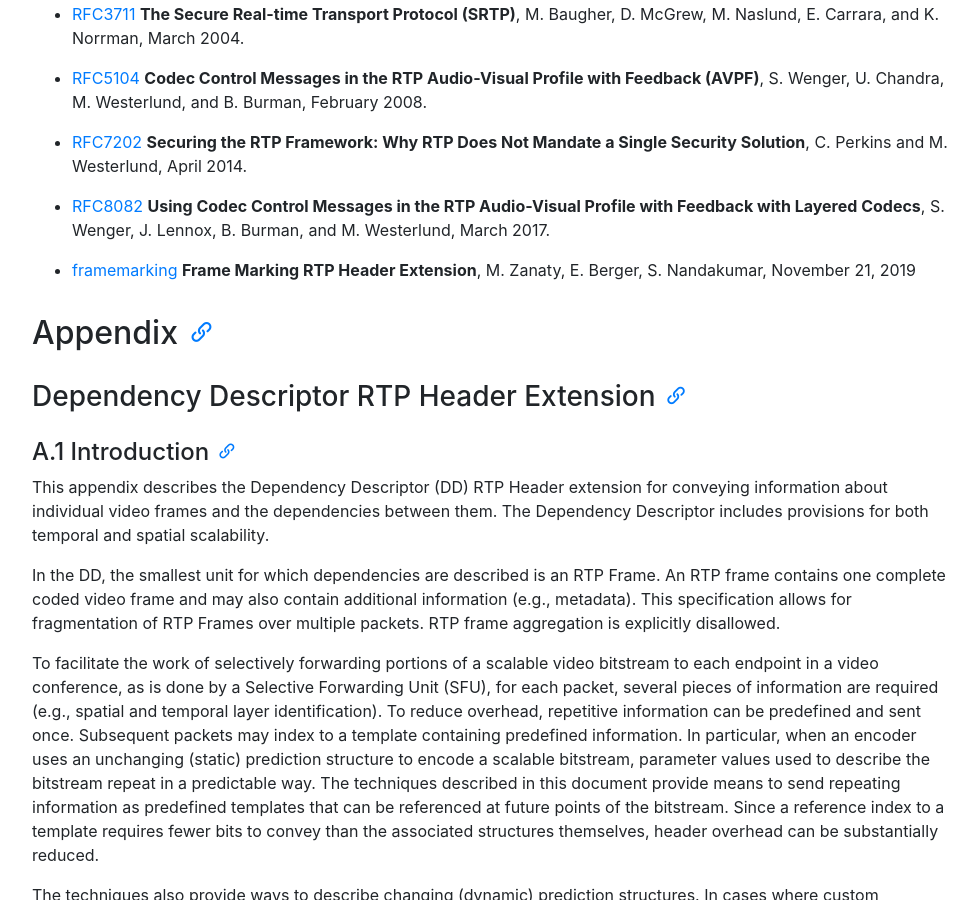
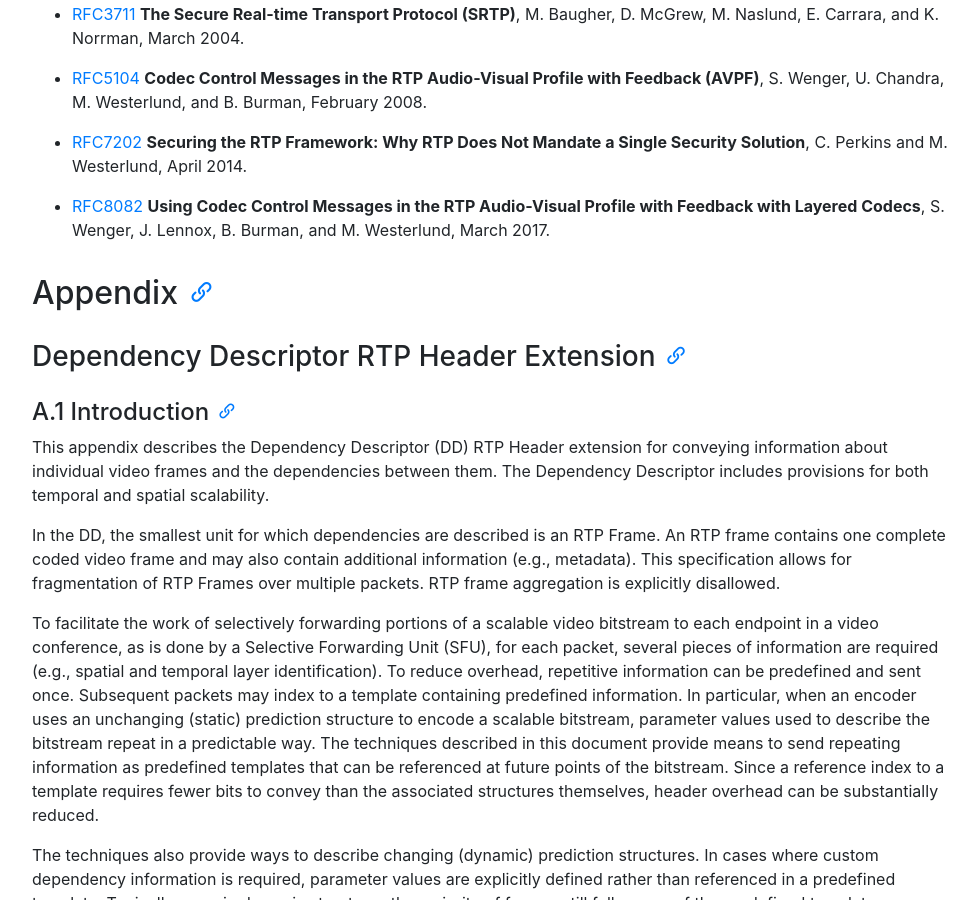
Before and after one commit to AOMediaCodec/av1-rtp-spec, a Jekyll site: the page built from index.md, in a window 1280 px wide and 900 px high, scrolled down 16386 px. Shown: the whole window, without its empty margins (53-1031 px from the left). Built offline with Jekyll 4.4.1, drawn with Linux system fonts in a browser that asks for light colours; nearby versions of some CDN libraries.

Commit message:
Remove framemarking reference
Since that is discussed in a new PR.

```diff
--- a/av1-rtp-spec.md
+++ b/av1-rtp-spec.md
@@ -573,8 +573,6 @@ End-to-end security with either authentication, integrity, or confidentiality pr
 * [RFC7202](https://tools.ietf.org/html/rfc7202 "RFC7202") **Securing the RTP Framework: Why RTP Does Not Mandate a Single Security Solution**, C. Perkins and M. Westerlund, April 2014.
 
 * [RFC8082](https://tools.ietf.org/html/rfc8082 "RFC8082") **Using Codec Control Messages in the RTP Audio-Visual Profile with Feedback with Layered Codecs**, S. Wenger, J. Lennox, B. Burman, and M. Westerlund, March 2017.
-
-* [framemarking](https://tools.ietf.org/html/draft-ietf-avtext-framemarking "framemarking") **Frame Marking RTP Header Extension**, M. Zanaty, E. Berger, S. Nandakumar, November 21, 2019
 
 
 ## Appendix
```
